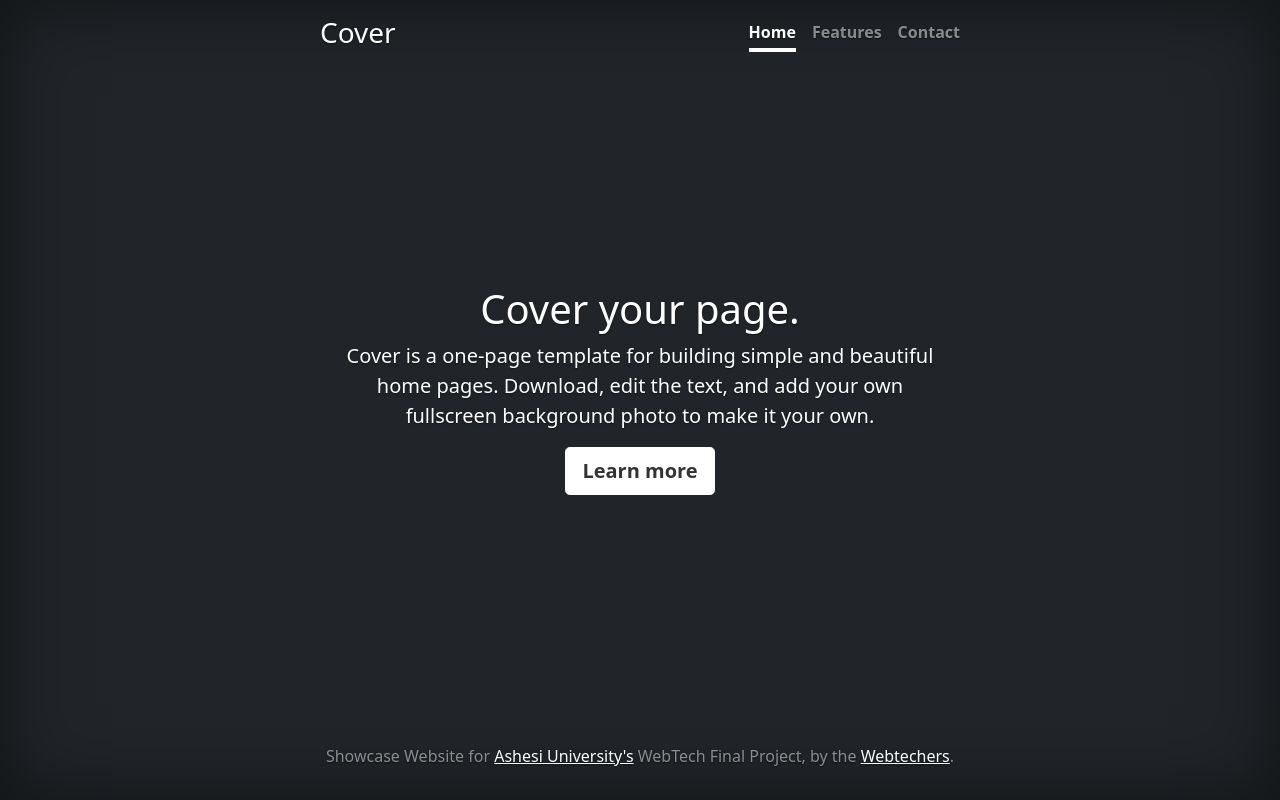
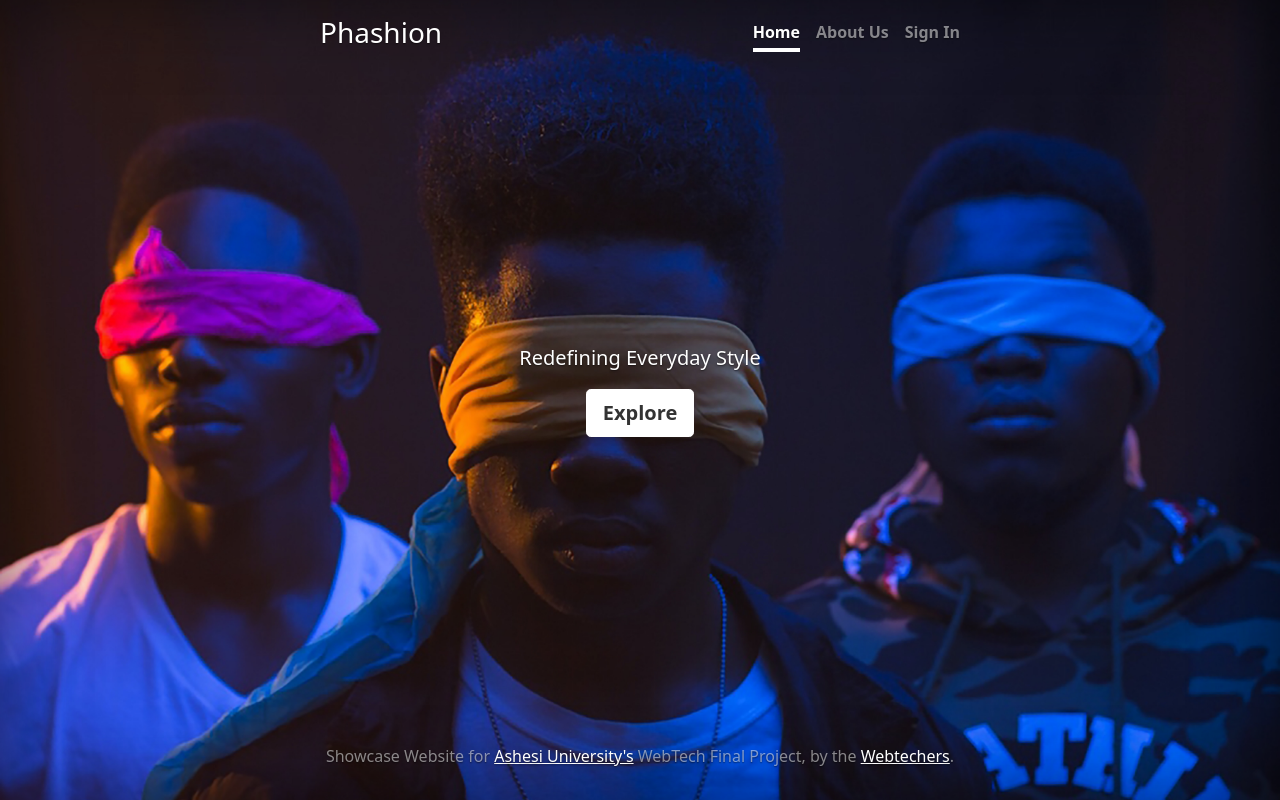
Before and after one commit to warmachine99/PHASHION, a PHP site: page / in a window 1280 px wide. Run offline with PHP 8.4, Linux system fonts and the light colour scheme.

Commit message:
cover page

```diff
--- a/Styling/cover.css
+++ b/Styling/cover.css
@@ -19,10 +19,16 @@
 body {
   text-shadow: 0 .05rem .1rem rgba(0, 0, 0, .5);
   box-shadow: inset 0 0 5rem rgba(0, 0, 0, .5);
+
+  background-image: url(/Assets/Images/Homepage/blindfold.jpg);
+  background-repeat: no-repeat;
+  background-attachment: fixed;
+  background-size: cover;
 }
 
 .cover-container {
   max-width: 42em;
+
 }
 
 
--- a/index.html
+++ b/index.html
@@ -6,7 +6,7 @@
     <meta name="description" content="">
     <meta name="author" content="Mark Otto, Jacob Thornton, and Bootstrap contributors">
     <meta name="generator" content="Hugo 0.88.1">
-    <title>Phashion &reg;</title>
+    <title>Phashion&reg; | Official Site</title>
 
 
     <!-- Bootstrap core CSS -->
@@ -32,30 +32,32 @@
     <!-- Custom styles for this template -->
     <link href="/Styling/cover.css" rel="stylesheet">
   </head>
+
   <body class="d-flex h-100 text-center text-white bg-dark">
 
     <div class="cover-container d-flex w-100 h-100 p-3 mx-auto flex-column">
       <header class="mb-auto">
         <div>
-      <h3 class="float-md-start mb-0">Cover</h3>
+          <h3 class="float-md-start mb-0">Phashion</h3>
           <nav class="nav nav-masthead justify-content-center float-md-end">
             <a class="nav-link active" aria-current="page" href="#">Home</a>
-        <a class="nav-link" href="#">Features</a>
-        <a class="nav-link" href="#">Contact</a>
+            <a class="nav-link" href="#">About Us</a>
+            <a class="nav-link" href="#">Sign In</a>
           </nav>
         </div>
       </header>
 
       <main class="px-3">
-    <h1>Cover your page.</h1>
-    <p class="lead">Cover is a one-page template for building simple and beautiful home pages. Download, edit the text, and add your own fullscreen background photo to make it your own.</p>
+        <!--
+        <h1>Cover your page.</h1> -->
+        <p class="lead">Redefining Everyday Style</p>
         <p class="lead">
-      <a href="#" class="btn btn-lg btn-secondary fw-bold border-white bg-white">Learn more</a>
+          <a href="#" class="btn btn-lg btn-secondary fw-bold border-white bg-white">Explore</a>
         </p>
       </main>
 
       <footer class="mt-auto text-white-50">
-    <p>Showcase Website for <a href="https://www.ashesi.edu.gh/" class="text-white">Ashesi University's</a> WebTech Final Project, by the <a href="https://twitter.com/project-moony" class="text-white">Webtechers</a>.</p>
+        <p>Showcase Website for <a href="https://www.ashesi.edu.gh/" target="_blank" class="text-white">Ashesi University's</a> WebTech Final Project, by the <a href="https://twitter.com/project-moony" class="text-white">Webtechers</a>.</p>
       </footer>
     </div>
 
```
Also changed, not shown: Assets/Images/Homepage/1191531.jpg (deleted), Assets/Images/Homepage/beige-love.jpg (deleted), Assets/Images/Homepage/blindfold.jpg (added), Assets/Images/Homepage/pride.jpg (deleted), Assets/ac1.jpg (deleted), Assets/acc1.jpg (deleted), 1 other file. Lines whose indentation alone changed are shown as unchanged.
